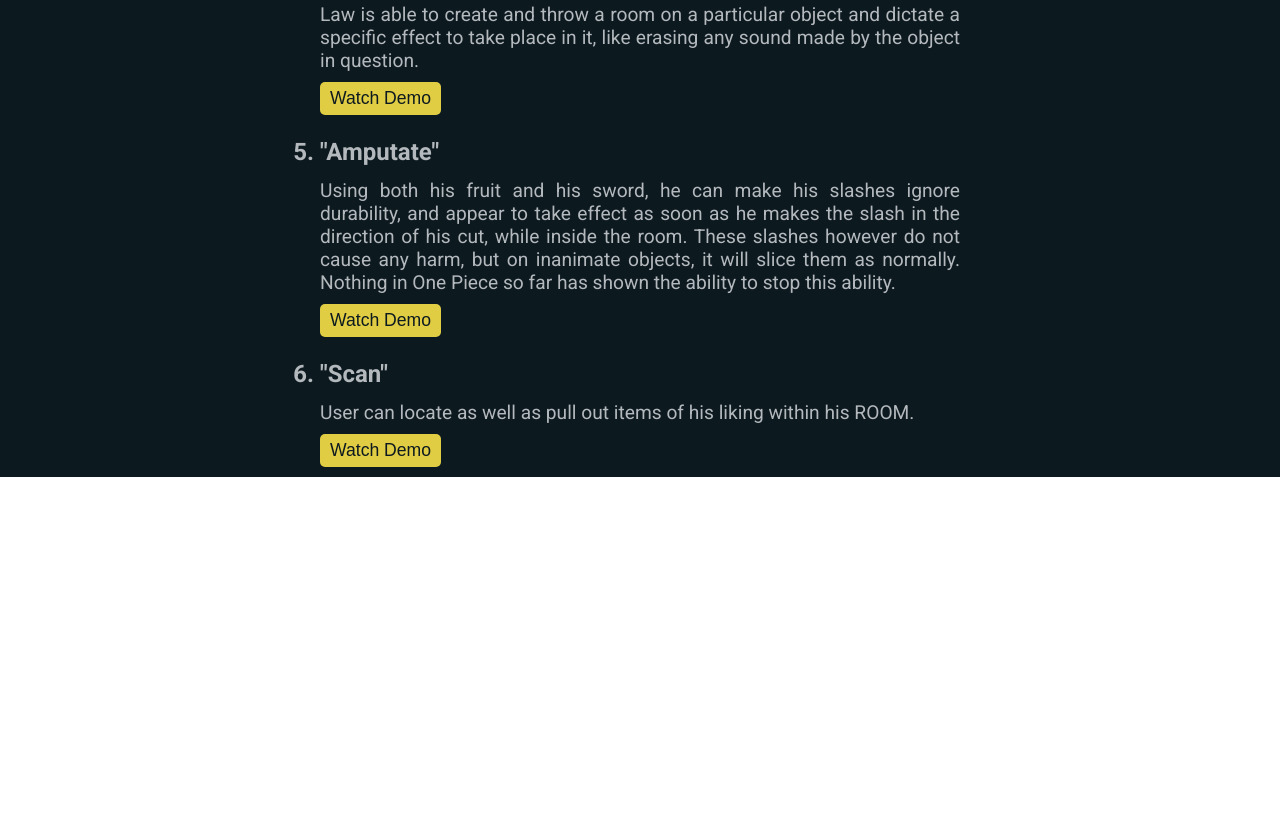
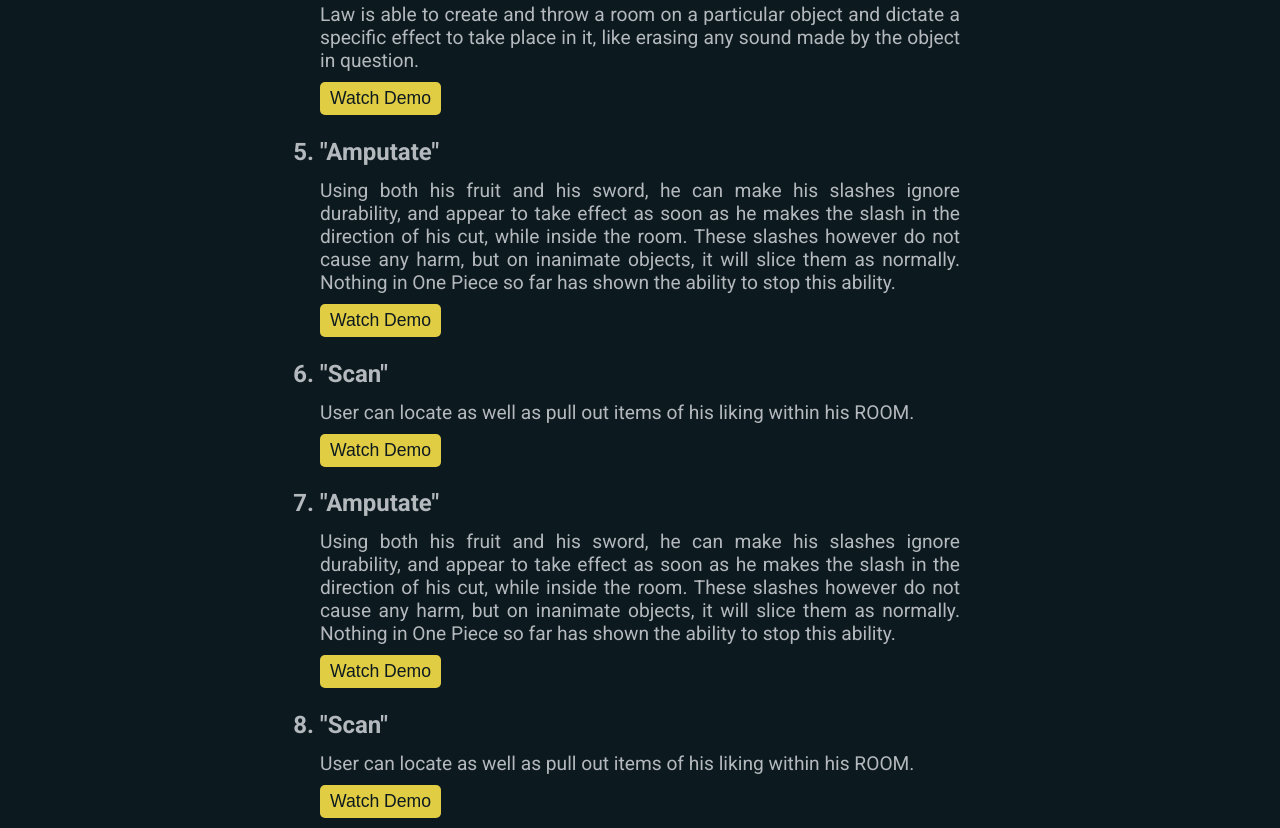
Before and after one commit to Iner-17/Shambles, a plain HTML site: page index.html in a window 1280 px wide. Shown: the part 4078-4906 px from the top of the page. Before the commit the page ends 4555 px from the top, so only its background shows below. Drawn offline with Linux system fonts and the light colour scheme; a web font is replaced by a local one.

Commit message:
added more abilities

```diff
--- a/index.html
+++ b/index.html
@@ -96,6 +96,13 @@
                 <li>"Scan"</li>
                 <p>User can locate as well as pull out items of his liking within his ROOM.</p>
                 <button onclick="openPopUp('25y1q4WoFVc', 73, 86)">Watch Demo</button>
+                <li>"Amputate"</li>
+                <p>Using both his fruit and his sword, he can make his slashes ignore durability, and appear to take effect as soon as he makes the slash in the direction of his cut, while inside the room. These slashes however do not cause any harm, but on inanimate objects, it will slice them as normally. Nothing in One Piece so far has shown the ability to stop this ability.</p>
+                <button onclick="openPopUp('JgyXMBYu7DA', 17, 39)">Watch Demo</button>
+
+                <li>"Scan"</li>
+                <p>User can locate as well as pull out items of his liking within his ROOM.</p>
+                <button onclick="openPopUp('25y1q4WoFVc', 73, 86)">Watch Demo</button>
             </ol>
             <div id="popupContainer" class="popup-container">
                 <!-- Close button -->
```
